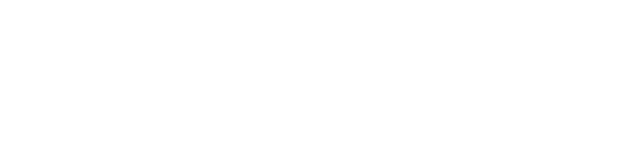
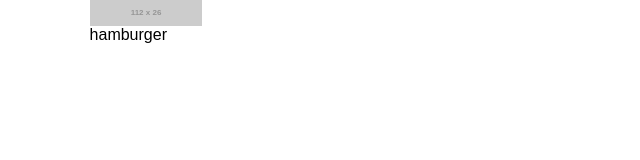
Before and after one commit to Abhijeet-Portfolio/fashion-template-sass, a plain HTML site: page index.html in a window 1280 px wide. Shown: the whole page, without its empty margins (0-640 px from the left). Drawn offline with Linux system fonts and the light colour scheme; placeholder pictures from the web are drawn by us.

Commit message:
header html done

```diff
--- a/index.html
+++ b/index.html
@@ -4,11 +4,7 @@
 
 <head>
   <meta charset="utf-8">
-  <title>Client</title>
-  <!-- View-port Basics: http://mzl.la/VYREaP -->
-  <!-- This meta tag is used for mobile device to display the page without any zooming,
-       so how much the device is able to fit on the screen is what's shown initially.
-       Remove comments from this tag, when you want to apply media queries to the website. -->
+  <title>Fashion | Home</title>
   <meta name="viewport" content="width=device-width, initial-scale=1, maximum-scale=1">
   <!-- Place favicon.ico in the root directory: mathiasbynens.be/notes/touch-icons -->
   <link rel="shortcut icon" href="favicon.ico" />
@@ -24,7 +20,12 @@
   <div class="container">
     <!--header section start-->
     <header>
-
+      <div class="wrapper">
+        <h1><a href="index.html" title="Fashion">
+          <img src="https://via.placeholder.com/112x26?text=Fashion" alt="Fashion">
+        </a></h1>
+        <span>hamburger</span>
+      </div>
     </header>
     <!--header section start-->
     <!--main section start-->
```
